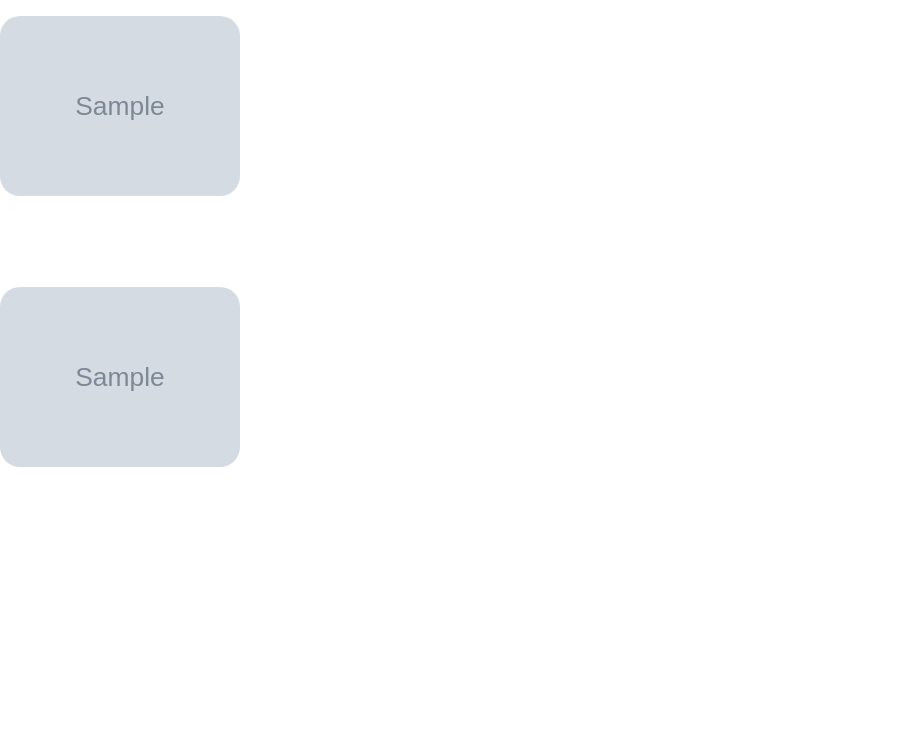
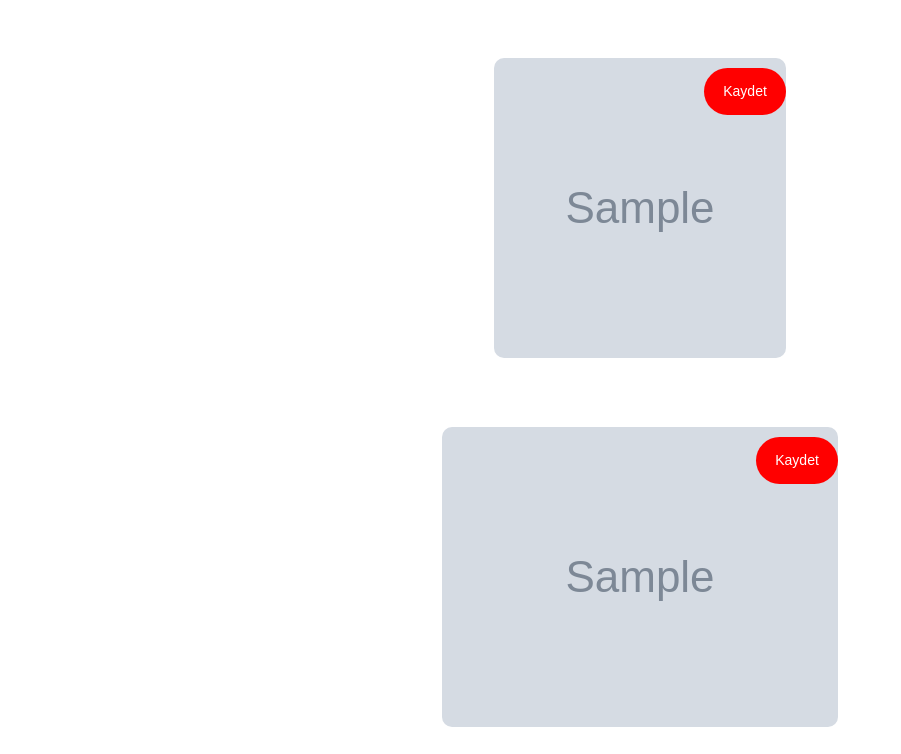
Before and after one commit to mrTuranWebDeveloper/pinterestclone, a Django app: page /homepage/ in a window 1280 px wide. Shown: the part 91-845 px from the top of the page, without its empty margins (0-901 px from the left). Before the commit the page ends 558 px from the top, so only its background shows below. Run offline with Django 4.2, Linux system fonts and the light colour scheme; tables that the repository leaves empty hold one stand-in row (values such as "Sample post"); grey boxes marked "Sample" are stand-in pictures.

Commit message:
homepage button grıd

```diff
--- a/static/homepage.css
+++ b/static/homepage.css
@@ -40,38 +40,38 @@
 
 .gridd {
   display: flex;
-  flex-wrap:wrap;
-  justify-content: space-between;
-  padding-top: 1rem;
-
+  flex-wrap: wrap;
+  justify-content: space-around;
+  padding-top: 2rem;
+  margin: 1rem;
 }
 
 .item {
-  flex: 0 0 calc(20% - 1rem);
-  max-width: calc(20% - 1rem);
-
-
+  position: relative;
+  margin-bottom: 1px;
+  border-radius: 10px;
+  padding: 10px;
+  overflow: hidden;
 }
 
 .img_item {
   width: 100%;
-  border-radius: 20px;
+  height: 300px;
+  border-radius: 10px;
   object-fit: cover;
   cursor: zoom-in;
-
 }
 
-
 .kaydet-button {
-  position: static;
-  top: 3%;
-  right: 8%;
+  position: absolute;
+  top: 20px;
+  right: 10px;
   background-color: red;
   color: white;
-  font-size: 17px;
+  font-size: 14px;
   padding: 0.8rem 1.2rem;
   border-radius: 25px;
-  visibility: hidden;
+  border: none;
   cursor: pointer;
 }
 .detay-kaydet-button {
--- a/templates/homepage.html
+++ b/templates/homepage.html
@@ -32,7 +32,7 @@
   <div class="gridd cols-1 cols-md-2 cols-lg-3 g-4">
     {% for pin in pins %}
     <!-- İmage Card -->
-    <div class="item col-md-4">
+    <div class="item col-3">
       <a href="{% url 'pins' pin.id %}">
         <img class="img_item" src="{{pin.image.url}}" alt="" />
       </a>
@@ -72,8 +72,9 @@
       <button class="kaydet-button" disabled>Kaydet</button>
       {% endif %}
 
-      <i class="button_arrow bi bi-box-arrow-up"></i>
-      <i class="button_points bi bi-three-dots"></i>
+      <i class="button_arrow material-icons">
+        ios_share</i>
+      <i class="button_points material-icons">more_horiz</i>
     </div>
     {% endfor %}
   </div>
```
Also changed, not shown: other parts of static/homepage.css (+12 -17 lines).
